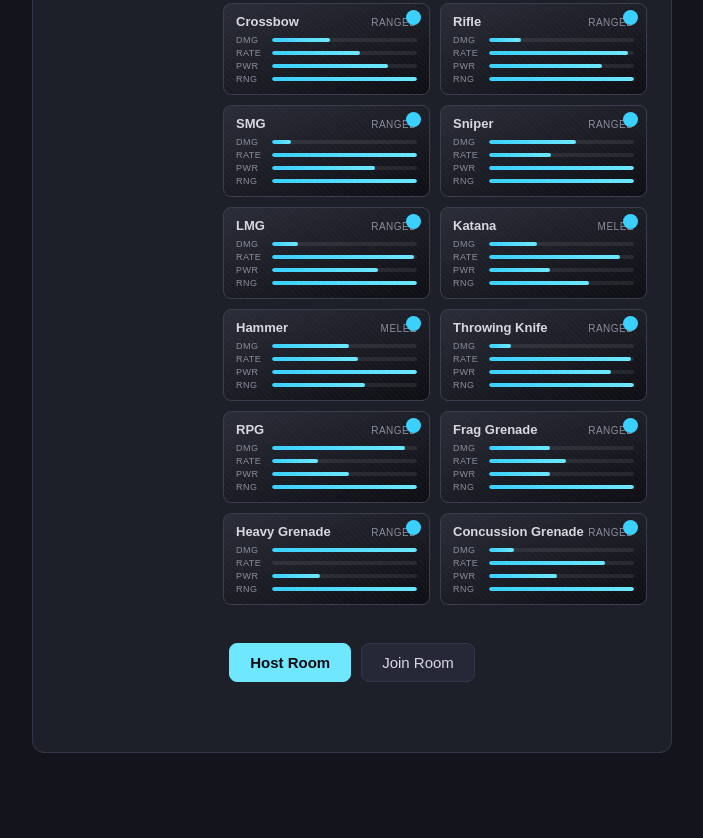
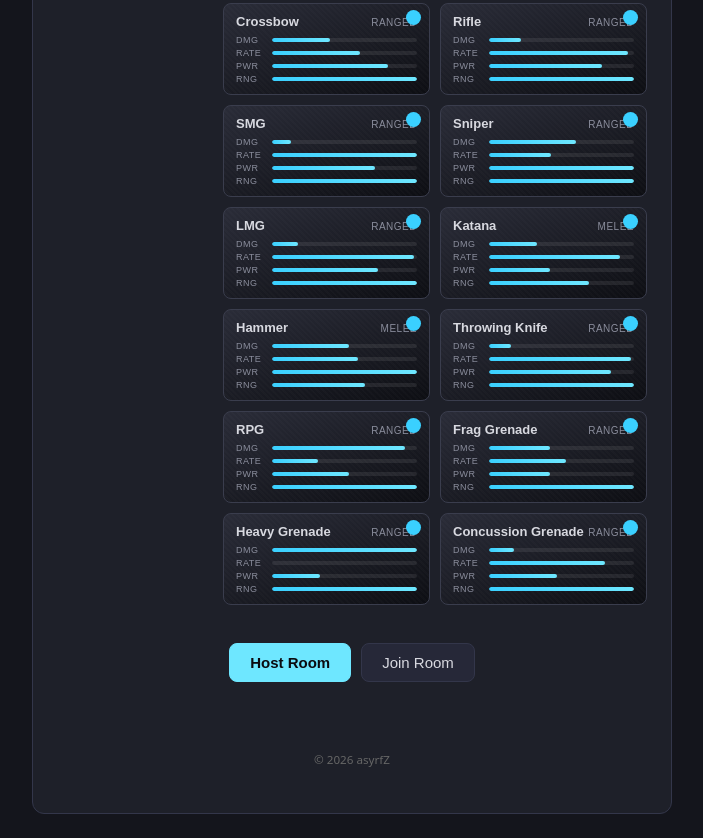
Before and after one commit to asyrfZai/stickman-game, a website built with Vite: page index.html in a window 1280 px wide. Shown: the part 779-1617 px from the top of the page, without its empty margins (288-991 px from the left). Before the commit the page ends 1556 px from the top, so only its background shows below. Built offline with nearby package versions, Linux system fonts and the light colour scheme.

Commit message:
update index

```diff
--- a/index.html
+++ b/index.html
@@ -12,6 +12,12 @@
          carries the real CSS) downloads — otherwise the raw menu flashes
          unstyled for a moment on first load (FOUC). -->
     <style>
+      footer {
+        text-align: center;
+        padding: 20px;
+        font-size: 14px;
+        color: #666;
+      }
       #app-loader {
         position: fixed;
         inset: 0;
@@ -97,6 +103,16 @@
           </div>
 
           <p id="mainError" class="error"></p>
+
+    <footer class="text-center">
+
+        <small>
+
+            © 2026 asyrfZ
+
+        </small>
+
+    </footer>
         </div>
       </section>
 
```
